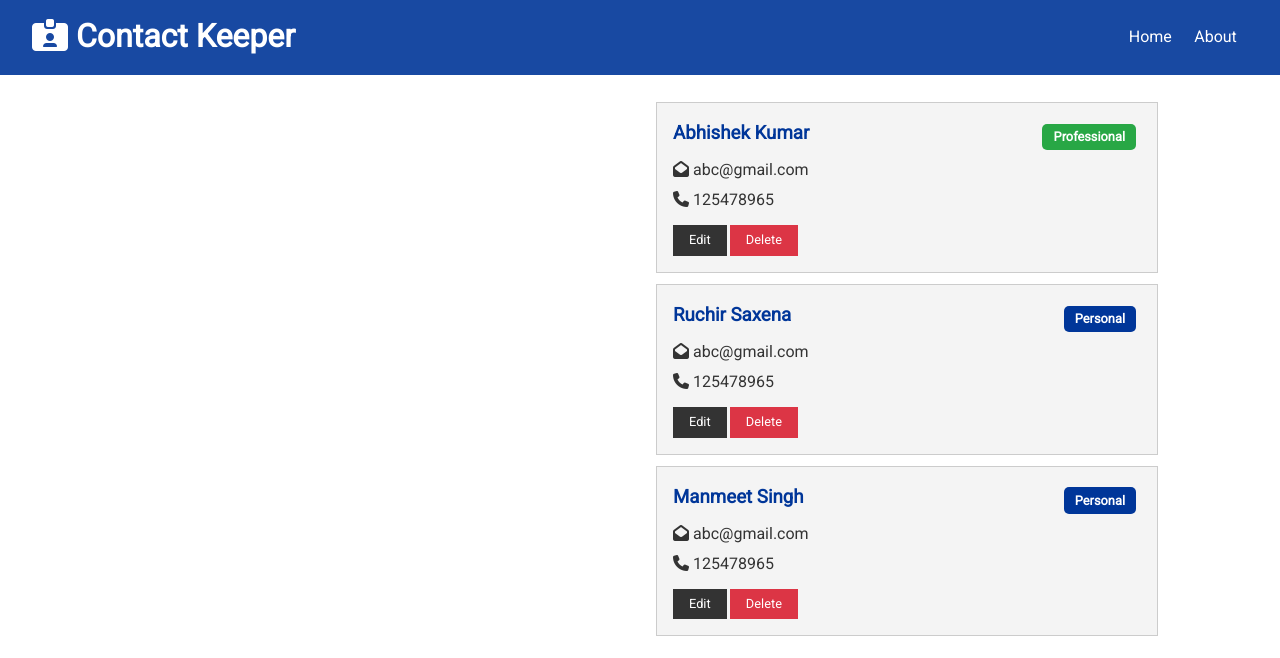
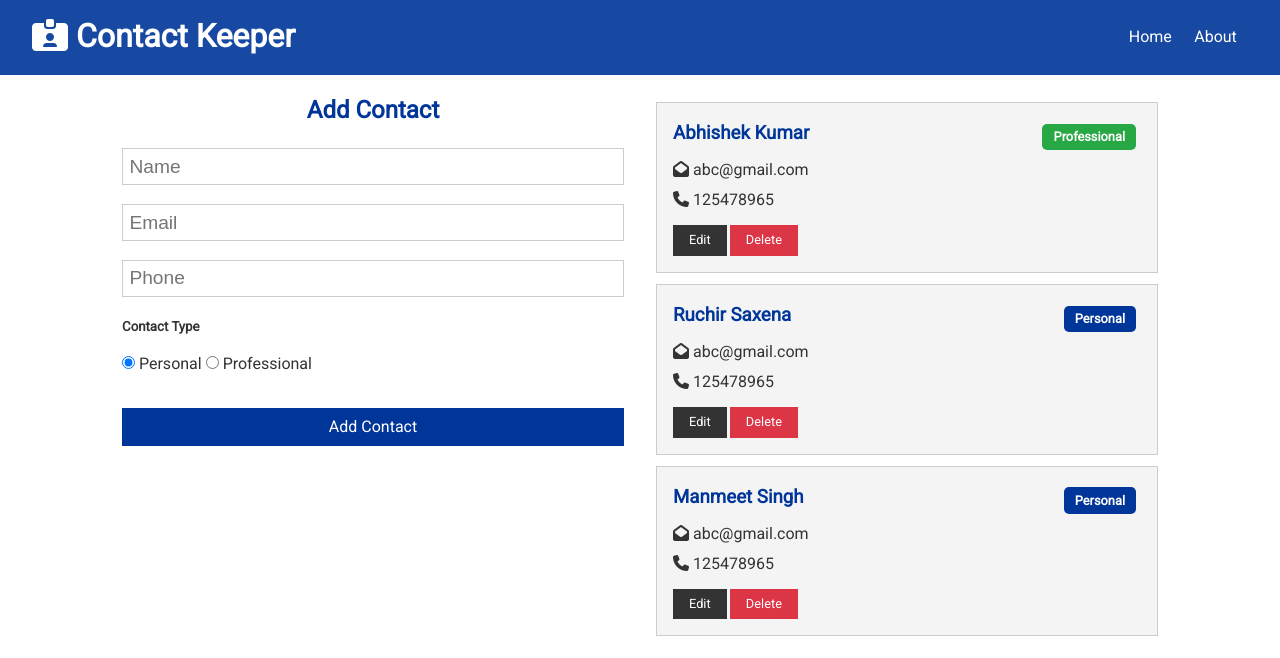
Before and after one commit to AbhishekKumar4/Contact-Keeper, a React (Create React App) app in the folder contactkeeper-fe/: page / in a window 1280 px wide. Shown: the top 658 px of the page. Built offline with nearby package versions, Linux system fonts and the light colour scheme.

Commit message:
adding contact form

```diff
--- /dev/null
+++ b/contactkeeper-fe/src/components/contacts/ContactForm.js
@@ -0,0 +1,31 @@
+import React, { useState } from 'react'
+
+const ContactForm = () => {
+const [contact, setContact] =  useState( {
+    name : '',
+    email: '',
+    phone: '',
+    type: 'personal'
+});
+
+    const {name, email, phone, type} = contact;
+
+    const onChange = e => setContact({ ...contact, [e.target.name] : e.target.value });
+
+    return (
+        <form>
+            <h2 className="text-primary">Add Contact</h2>
+            <input type="text" placeholder="Name" name="name" value={name} onChange={onChange}/>
+            <input type="email" placeholder="Email" name="email" value={email} onChange={onChange}/>
+            <input type="text" placeholder="Phone" name="phone" value={phone} onChange={onChange}/>
+            <h5>Contact Type</h5>
+            <input type="radio" name="type" value="personal" checked={type === 'personal'} />{' '}Personal{' '}
+            <input type="radio" name="type" value="professional" checked={type === 'professional'} />{' '}Professional{' '}
+            <div>
+                <input type="submit" value="Add Contact" className="btn btn-primary btn-block"/>
+            </div>
+        </form>
+    )
+}
+
+export default ContactForm;
--- a/contactkeeper-fe/src/components/pages/Home.js
+++ b/contactkeeper-fe/src/components/pages/Home.js
@@ -1,11 +1,12 @@
 import React from 'react'
 import Contacts from '../contacts/Contacts'
+import ContactForm from '../contacts/ContactForm'
 
 const Home = () => {
     return (
         <div className = "grid-2">
             <div>
-                { /** Contact Form */}
+                <ContactForm />
             </div>
             <div>
                 <Contacts />
```
